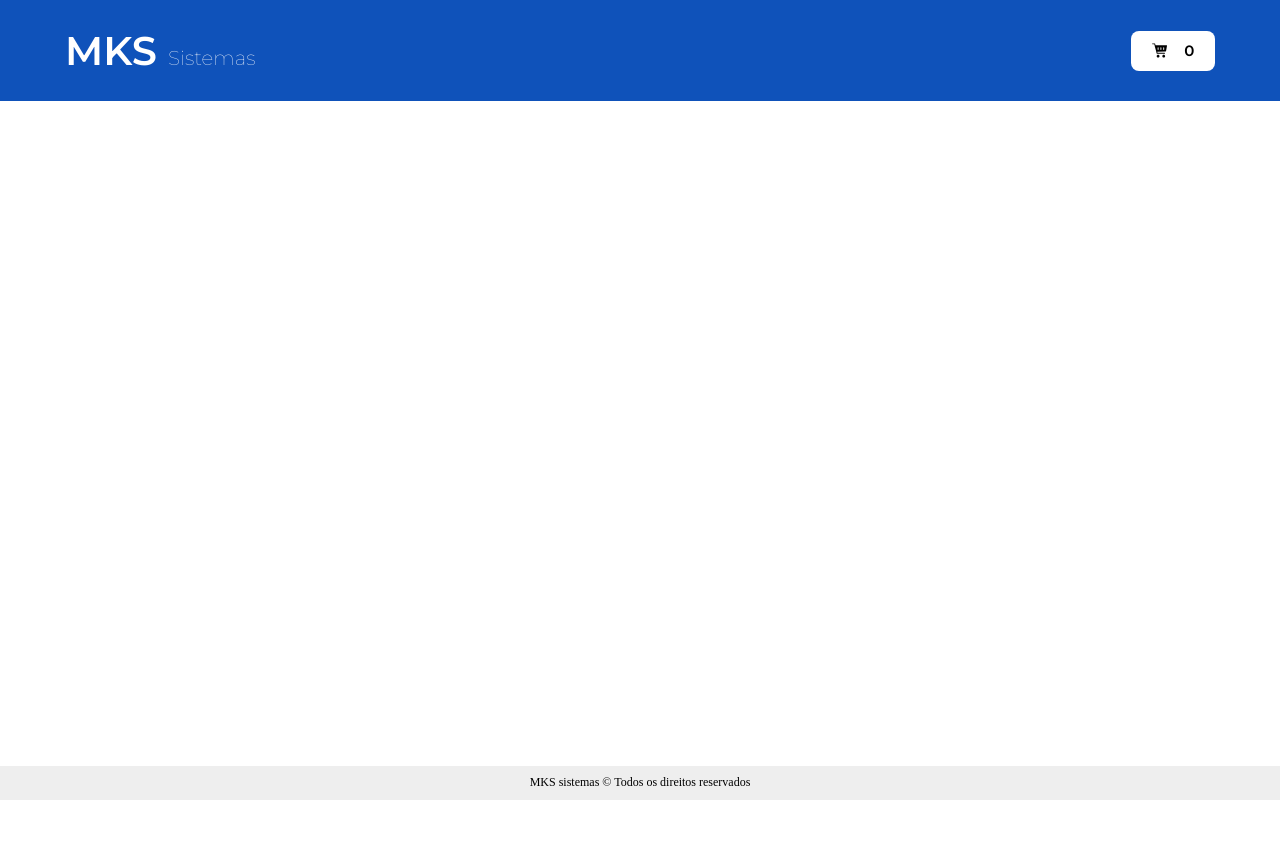
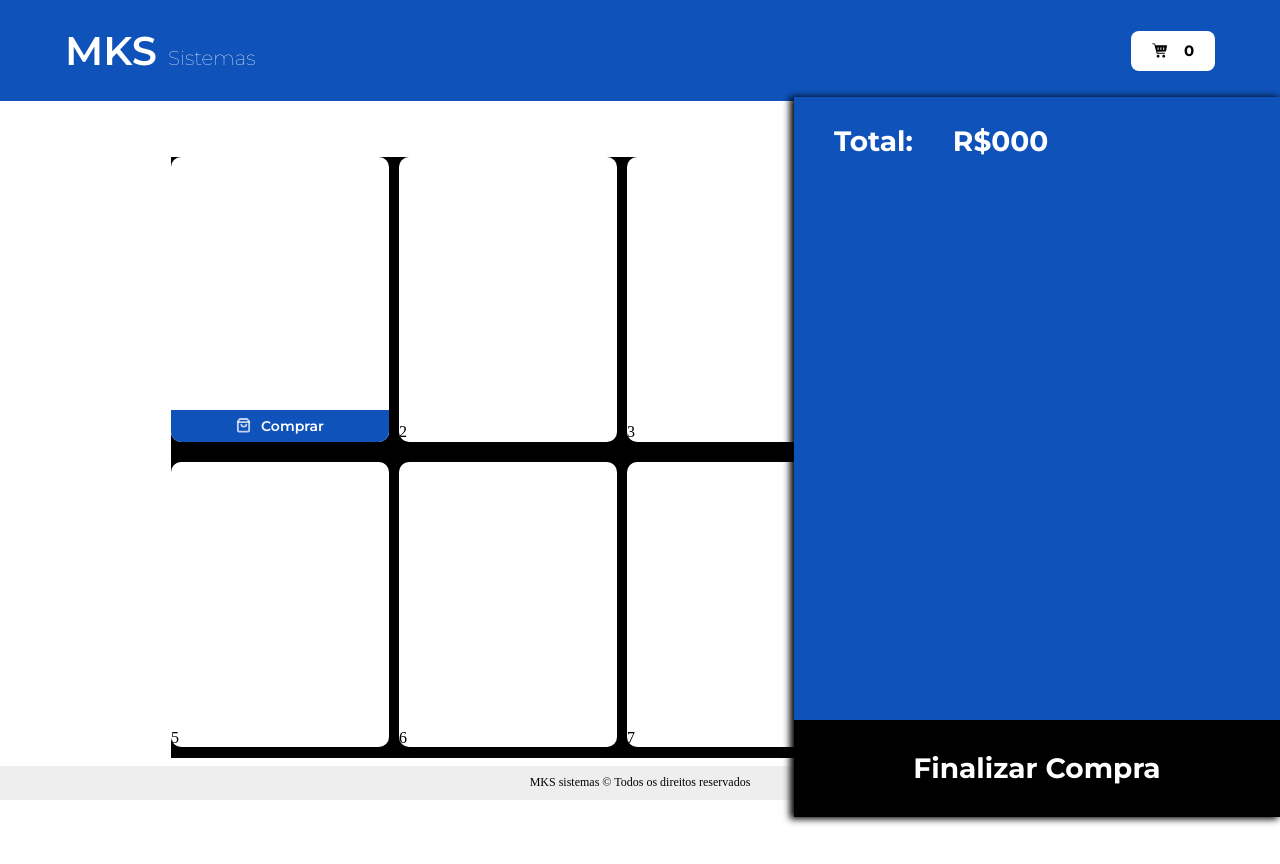
Before and after one commit to gustavocarvalho-ra/Teste_MKS, a Next.js app: page / in a window 1280 px wide. Shown: the top 864 px of the page. Before the commit the page ends 800 px from the top, so only its background shows below. Built offline with nearby package versions, Linux system fonts and the light colour scheme.

Commit message:
feat: iniciando estilos dos cards de compra

```diff
--- a/src/components/Header/styles.ts
+++ b/src/components/Header/styles.ts
@@ -39,5 +39,6 @@ export const CartCheckout = styled.div `
     font-size: 15px;
     color: #000;
     margin: 0;
+    font-weight: 700;
   }
 `
--- /dev/null
+++ b/src/components/Products/index.tsx
@@ -0,0 +1,38 @@
+import { Container, Bag } from "./styles";
+import Image from "next/image";
+
+export default function Products() {
+  return (
+    <Container>
+      <section>
+        <div>
+
+          <button>
+            <Image src='/iconBag.svg' alt="Imagem do carrinho de compra" width={15} height={15}/>
+            <p style={{paddingLeft: '10px'}}>
+              Comprar
+            </p>
+          </button>
+        </div>
+
+
+
+
+        <div>2</div>
+        <div>3</div>
+        <div>4</div>
+        <div>5</div>
+        <div>6</div>
+        <div>7</div>
+        <div>8</div>
+      </section>
+      <Bag id="bag">
+        <div>
+          <ul>Total:</ul>
+          <ul>R$000</ul>
+        </div>
+        <button>Finalizar Compra</button>
+      </Bag>
+    </Container>
+  )
+}
--- /dev/null
+++ b/src/components/Products/styles.ts
@@ -0,0 +1,96 @@
+import styled from "styled-components";
+
+
+
+export const Container = styled.div `
+  width: 100%;
+  height: 89vh;
+  display: flex;
+  align-items: center;
+  justify-content: center;
+
+  section {
+    width: 938px;
+    height: 601px;
+    display: flex;
+    flex-wrap: wrap;
+    background: black;
+    gap: 10px;
+
+    div {
+      border-radius: 10px;
+      width: 218px;
+      height: 285px;
+      background: #fff;
+      display: flex;
+      align-items: flex-end;
+      overflow: hidden;
+
+      button {
+        display: flex;
+        align-items: center;
+        justify-content: center;
+        border: none;
+        width: 218px;
+        height: 31.91px;
+        position: relative;
+        background: #0F52BA;
+        border-radius: 0 0 8px 8px;
+        transition: 2s;
+
+        color: #fff;
+        font-size: 14px;
+        font-weight: 600;
+        font-family: 'Montserrat';
+        /* font-family: inherit; */
+      }
+      button:hover {
+        cursor: pointer;
+        background: #002;
+      }
+    }
+  }
+`
+
+export const Bag = styled.div `
+  position: absolute;
+  width: 486px;
+  height: 90vh;
+  right: 0;
+  background: #0F52BA;
+  z-index: 1;
+  box-shadow: -3px 1px 7px 1px #000;
+  display: flex;
+
+
+  div {
+    width: 100%;
+    height: 100vh;
+    display: flex;
+    color: #fff;
+    font-size: 28px;
+    font-weight: 700;
+    font-family: 'Montserrat';
+    bottom: 0px;
+  }
+
+  button {
+    width: 486px;
+    height: 97px;
+    background: #000;
+    border: 0;
+    position: absolute;
+    bottom: 0px;
+    z-index: 2;
+    color: #fff;
+    font-size: 28px;
+    font-weight: 700;
+    font-family: 'Montserrat';
+    transition: 1s;
+  }
+  button:hover {
+    cursor: pointer;
+    background: #002;
+    box-shadow: -3px 1px 7px 1px #000;
+  }
+`
--- a/src/pages/index.tsx
+++ b/src/pages/index.tsx
@@ -1,6 +1,7 @@
 import { motion } from "framer-motion";
 import Header from "@components/Header";
 import Footer from "@components/Footer";
+import Products from "@components/Products";
 
 
 
@@ -8,7 +9,7 @@ export default function Home() {
   return (
     <div>
       <Header/>
-
+      <Products/>
       <Footer/>
     </div>
   );
```
Also changed, not shown: public/iconBag.svg (added).
